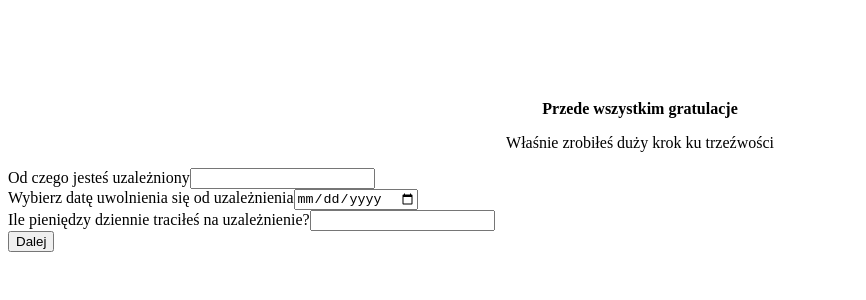
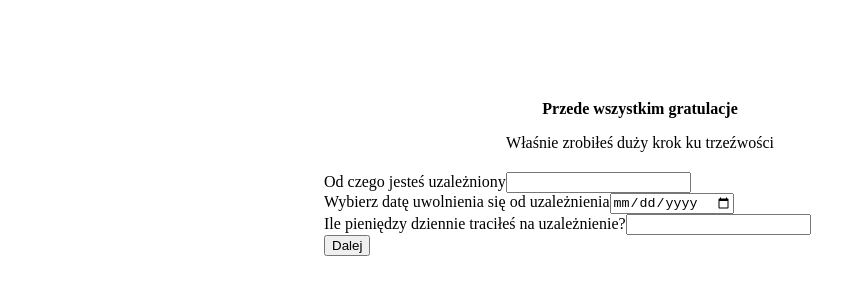
Before and after one commit to RadekPalka/react-i-am-sober, a React (Vite) app in the folder I am sober/: page / in a window 1280 px wide. Shown: the top 300 px of the page, without its empty margins (0-866 px from the left). Built offline with nearby package versions, Linux system fonts and the light colour scheme.

Commit message:
add style to form component

```diff
--- a/I am sober/src/tsx/Form.tsx
+++ b/I am sober/src/tsx/Form.tsx
@@ -3,17 +3,20 @@ import { AddictionInput } from './AddictionInput';
 import { DateInput } from './DateInput';
 import { DailyCostInput } from './DailyCostInput';
 
-
+const StyledForm = styled.form`
+  width: 50%;
+	margin: 0 auto;
+`
 interface FormProps {
 	onSubmit: (e: React.FormEvent<HTMLFormElement>) => void;
 }
 export const Form: React.FC<FormProps> = ({ onSubmit }) => {
 	return (
-		<form onSubmit={onSubmit}>
+		<StyledForm onSubmit={onSubmit}>
       <AddictionInput/>
       <DateInput/>
       <DailyCostInput/>
 			<button type='submit'>Dalej</button>
-		</form>
+		</StyledForm>
 	);
 };
--- a/I am sober/src/tsx/Header.tsx
+++ b/I am sober/src/tsx/Header.tsx
@@ -1,7 +1,7 @@
 import styled from 'styled-components';
 const StyledHeader = styled.header`
 	width: 50%;
-	margin: 100px auto 0 auto;
+	margin: 100px auto 20px auto;
 `;
 const StyledCongratulationsParagraph = styled.p`
 	text-align: center;
```
